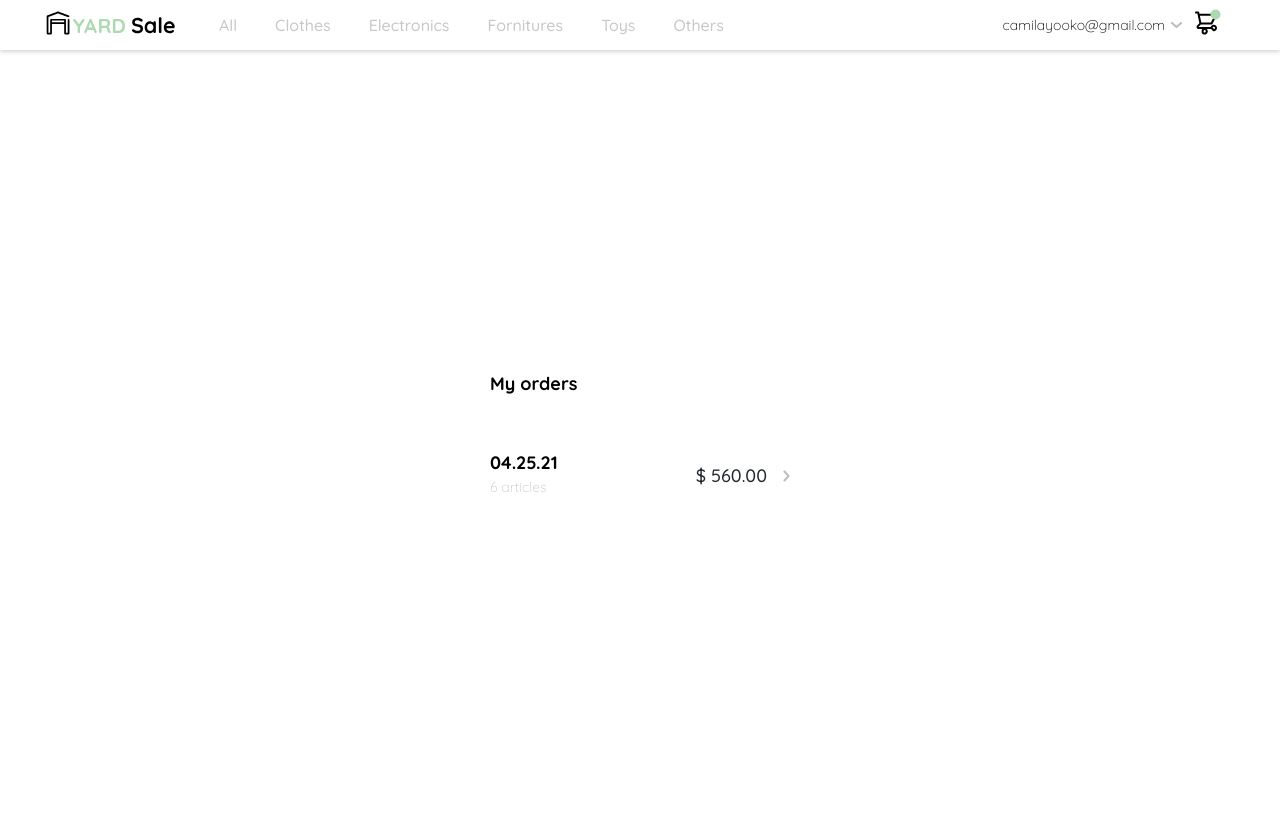
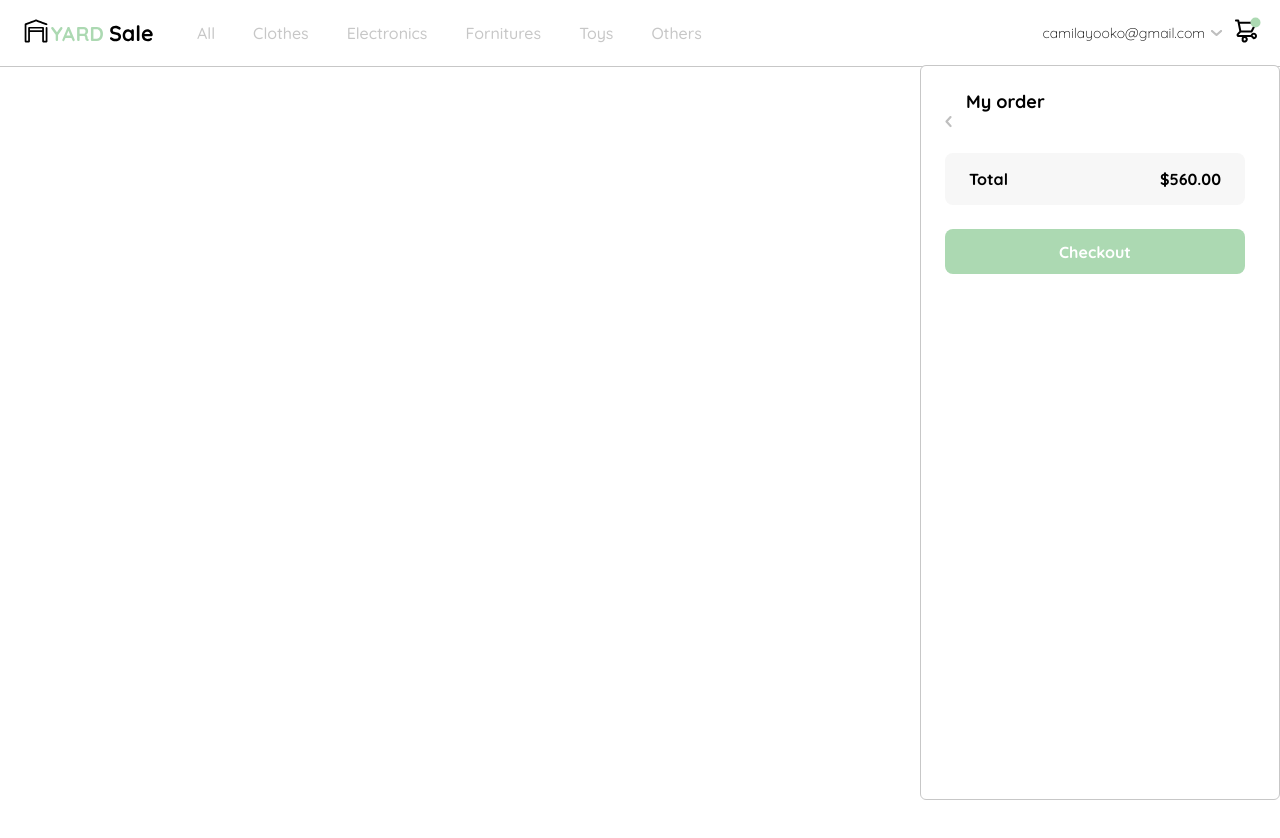
Before and after one commit to Sazocar/yard-sale, a React app: page /orders in a window 1280 px wide. Shown: the top 838 px of the page. After the commit the page ends 800 px from the top, so only its background shows below. Built offline with nearby package versions, Linux system fonts and the light colour scheme.

Commit message:
arregle todo un desastre del css

```diff
--- a/src/components/Header.jsx
+++ b/src/components/Header.jsx
@@ -1,6 +1,7 @@
 import React, { useState, useContext } from "react";
 import { Menu } from "./Menu";
 import { AppContext } from "../context/AppContext";
+import { MyOrder } from '../containers/MyOrder';
 import '@styles/Header.scss';
 
 import menu from '@icons/icon_menu.svg';
@@ -9,11 +10,12 @@ import flechita from '@icons/flechita.svg';
 import shoppingCart from '@icons/icon_shopping_cart_notification.svg';
 
 const Header = () => {
-	const [ toggle, setToggle ] = useState(false);
+	const [ toggleMenu, setToggleMenu ] = useState(false);
+  const [ toggleOrders, setToggleOrders] = useState(false);
   const { state } = useContext(AppContext);
 
-	const handleToggle = () => {
-		setToggle(!toggle);
+	const handleToggleMenu = () => {
+		setToggleMenu(!toggleMenu);
 	};
 
   return (
@@ -46,18 +48,29 @@ const Header = () => {
       </div>
 
       <div className="navbar-right">
-        <ul>
-          <li className="navbar-right-email" onClick={handleToggle}>
+        <ul onClick={handleToggleMenu}>
+          <li className="navbar-right-email" onClick={handleToggleMenu}>
             camilayooko@gmail.com
           </li>
-          <img src={flechita} alt="" className="flechita" />
-          <li>
-            <img src={shoppingCart} className="navbar-shopping-cart" />
-            {state.cart.length > 0 ? <p className="cartItems">{state.cart.length}</p> : null}
+          <img
+            src={flechita}
+            alt=""
+            className="flechita"
+            onClick={handleToggleMenu}
+          />
+          <li
+            className="navbar-shopping-cart"
+            onClick={() => setToggleOrders(!toggleOrders)}
+          >
+            <img src={shoppingCart} className="navbar-shopping-cart-img" />
+            {state.cart.length > 0 ? (
+              <p className="cartItems">{state.cart.length}</p>
+            ) : null}
           </li>
         </ul>
       </div>
-      {toggle ? <Menu /> : null}
+      {toggleMenu ? <Menu /> : null}
+      {toggleOrders ? <MyOrder /> : null}
     </nav>
   );
 };
--- a/src/containers/MyOrder.jsx
+++ b/src/containers/MyOrder.jsx
@@ -1,20 +1,21 @@
-import React from "react";
-import { OrderItem } from "@components/OrderItem";
+import React, { useContext } from "react";
+import {OrderItem} from "@components/OrderItem";
+import {AppContext} from "../context/AppContext";
 import "@styles/MyOrder.scss";
-
-import flechita from '@icons/flechita.svg';
+import arrow from "@icons/flechita.svg";
 
 const MyOrder = () => {
+  const { state } = useContext(AppContext);
   return (
     <aside className="MyOrder">
       <div className="title-container">
-        <img src={flechita} alt="arrow" />
+        <img src={arrow} alt="arrow" />
         <p className="title">My order</p>
       </div>
       <div className="my-order-content">
-        <OrderItem />
-        <OrderItem />
-        <OrderItem />
+        {state.cart.map((product) => (
+          <OrderItem product={product} key={`orderItem-${product.id}`} />
+        ))}
         <div className="order">
           <p>
             <span>Total</span>
@@ -27,4 +28,4 @@ const MyOrder = () => {
   );
 };
 
-export { MyOrder };
+export {MyOrder};
--- a/src/routes/App.jsx
+++ b/src/routes/App.jsx
@@ -14,6 +14,7 @@ import { NotFound } from "../pages/NotFound";
 import { AppContext } from "../context/AppContext";
 import { useInitialState } from "../hooks/useInitialState";
 import "@styles/global.css";
+import { MyOrder } from "../containers/MyOrder";
 
 const App = () => {
   const initialState = useInitialState();
@@ -31,7 +32,7 @@ const App = () => {
           <Route exact path="/account" element={<MyAccount />} />
           <Route exact path="/signup" element={<CreateAccount />} />
           <Route exact path="/checkout" element={<Checkout />} />
-          <Route exact path="/orders" element={<Orders />} />
+          <Route exact path="/orders" element={<MyOrder />} />
           <Route path="*" element={<NotFound />} />
         </Routes>
       </Layout>
--- a/src/styles/Checkout.scss
+++ b/src/styles/Checkout.scss
@@ -25,12 +25,9 @@
 .my-order-content {
 	width: 300px;
 	border-radius: 8px;
-	background-color: var(--text-input-field);
-	padding: 0 16px 0;
 	display: flex;
+  flex-direction: column;
 	justify-content: space-between;
-	align-items: center;
-	height: 60px;
 	margin-bottom: 28px;
 }
 
--- a/src/styles/Header.scss
+++ b/src/styles/Header.scss
@@ -3,9 +3,13 @@
 nav {
   display: flex;
   justify-content: space-between;
-  padding: 0 46px;
-  box-shadow: 0px 1px 5px var(--very-light-pink);
-  height: 50px;
+  padding: 0 24px;
+  border-bottom: 1px solid #c7c7c7;
+  position: fixed;
+  top: 0;
+  background: #fff;
+  width: calc(100% - 30px);
+  z-index: 1;
 }
 
 .menu {
@@ -60,10 +64,12 @@ nav li {
   color: var(--hospital-green);
 }
 
+
 .navbar-right li {
   margin: 0 12px;
   color: var(--black);
   font-size: var(--sm);
+  cursor: pointer;
 }
 
 .navbar-right-email {
@@ -73,20 +79,21 @@ nav li {
 .navbar-right .flechita {
   transform: rotate(90deg);
   margin-left: -4px;
+  cursor: pointer;
 }
-.navbar-shopping-cart {
+.navbar-shopping-cart-img {
   position: relative;
   width: 30px;
   height: 30px;
+  cursor: pointer;
 }
 
 .cartItems {
   position: absolute;
-  top: 6px;
-  right: 58px;
+  top: 11px;
+  right: 38px;
   margin: 0;
-  font-weight: 500;
-  font-size: 12px;
+  font-weight: 700;
 }
 
 @media (max-width: 640px) {
--- a/src/styles/Menu.scss
+++ b/src/styles/Menu.scss
@@ -1,6 +1,6 @@
 .Menu {
   position: absolute;
-  top: 50px;
+  top: 65px;
   right: 92px;
   width: 110px;
   height: auto;
--- a/src/styles/MyOrder.scss
+++ b/src/styles/MyOrder.scss
@@ -1,25 +1,31 @@
+@import 'vars';
+
 .MyOrder {
 	width: 360px;
 	padding: 24px;
 	box-sizing: border-box;
-	position: absolute;
+	position: fixed;
 	right: 0;
+	background-color: white;
+	top: 65px;
+	bottom: 0;
+	border-radius: 6px;
+	border: 1px solid var(--very-light-pink);
+  z-index: 1;
+  overflow: scroll;
+  overflow-x: hidden;
 }
-
 .title-container {
 	display: flex;
 }
-
 .title-container img {
 	transform: rotate(180deg);
 	margin-right: 14px;
 }
-
 .title {
 	font-size: var(--lg);
 	font-weight: bold;
 }
-
 .order {
 	display: grid;
 	grid-template-columns: auto 1fr;
@@ -30,17 +36,14 @@
 	border-radius: 8px;
 	padding: 0 24px;
 }
-
 .order p:nth-child(1) {
 	display: flex;
 	flex-direction: column;
 }
-
 .order p span:nth-child(1) {
 	font-size: var(--md);
 	font-weight: bold;
 }
-
 .order p:nth-child(2) {
 	text-align: end;
 	font-weight: bold;
@@ -57,7 +60,6 @@
 	font-weight: bold;
 	height: 50px;
 }
-
 @media (max-width: 640px) {
 	.MyOrder {
 		width: 100%;
--- a/src/styles/OrderItem.scss
+++ b/src/styles/OrderItem.scss
@@ -1,3 +1,5 @@
+@import 'vars';
+
 .OrderItem {
 	display: grid;
 	grid-template-columns: auto 1fr auto auto;
@@ -5,23 +7,22 @@
 	margin-bottom: 24px;
 	align-items: center;
 }
-
 .OrderItem figure {
 	margin: 0;
 }
 
+.OrderItem > img {
+  cursor: pointer;
+}
 .OrderItem figure img {
 	width: 70px;
 	height: 70px;
 	border-radius: 20px;
 	object-fit: cover;
 }
-
 .OrderItem p:nth-child(2) {
-	color: var(--black);
-	font-weight: 200;
+	color: var(--very-light-pink);
 }
-
 .OrderItem p:nth-child(3) {
 	font-size: var(--md);
 	font-weight: bold;
--- a/src/styles/ProductList.scss
+++ b/src/styles/ProductList.scss
@@ -3,7 +3,7 @@
 	grid-template-columns: repeat(auto-fill, 240px);
 	place-content: center;
 	gap: 26px;
-	margin: 38px 0;
+	margin: 82px 0;
 }
 
 
```
Also changed, not shown: src/components/OrderItem.jsx (+3 -4 lines).
